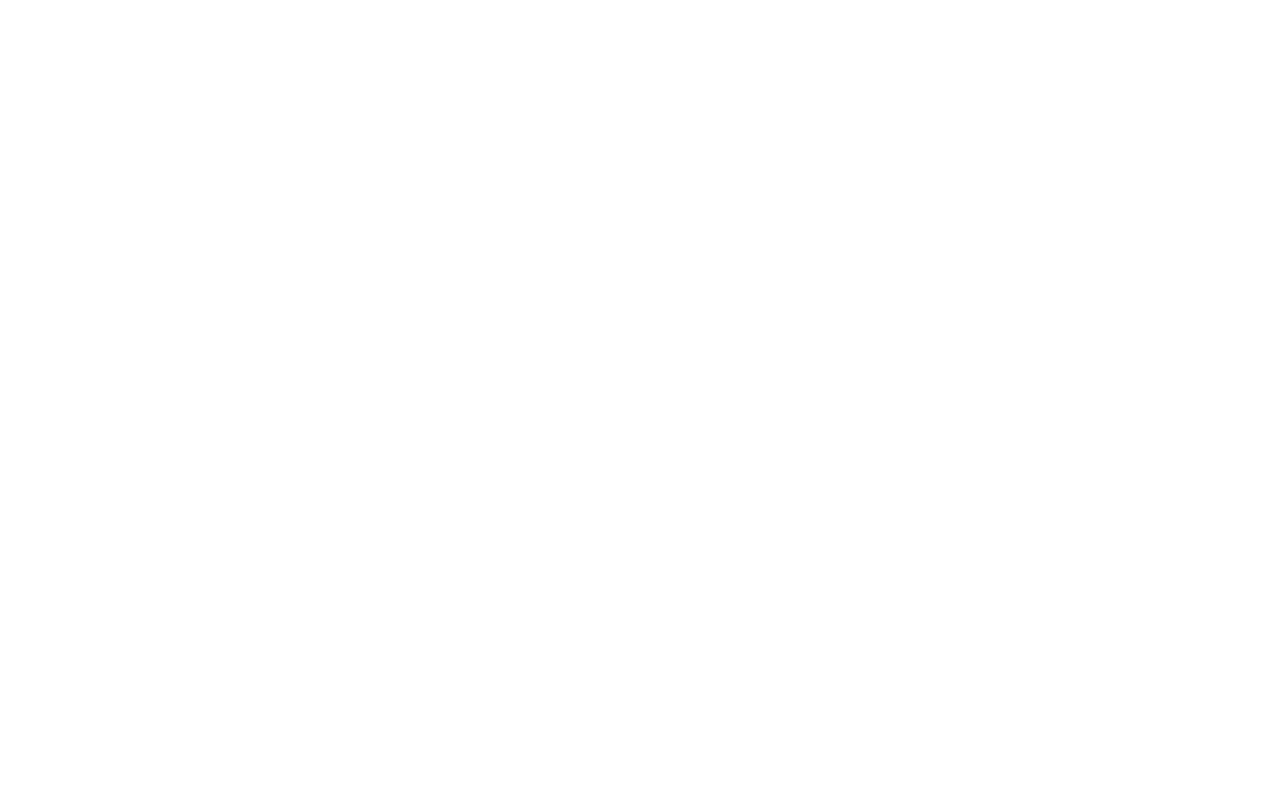
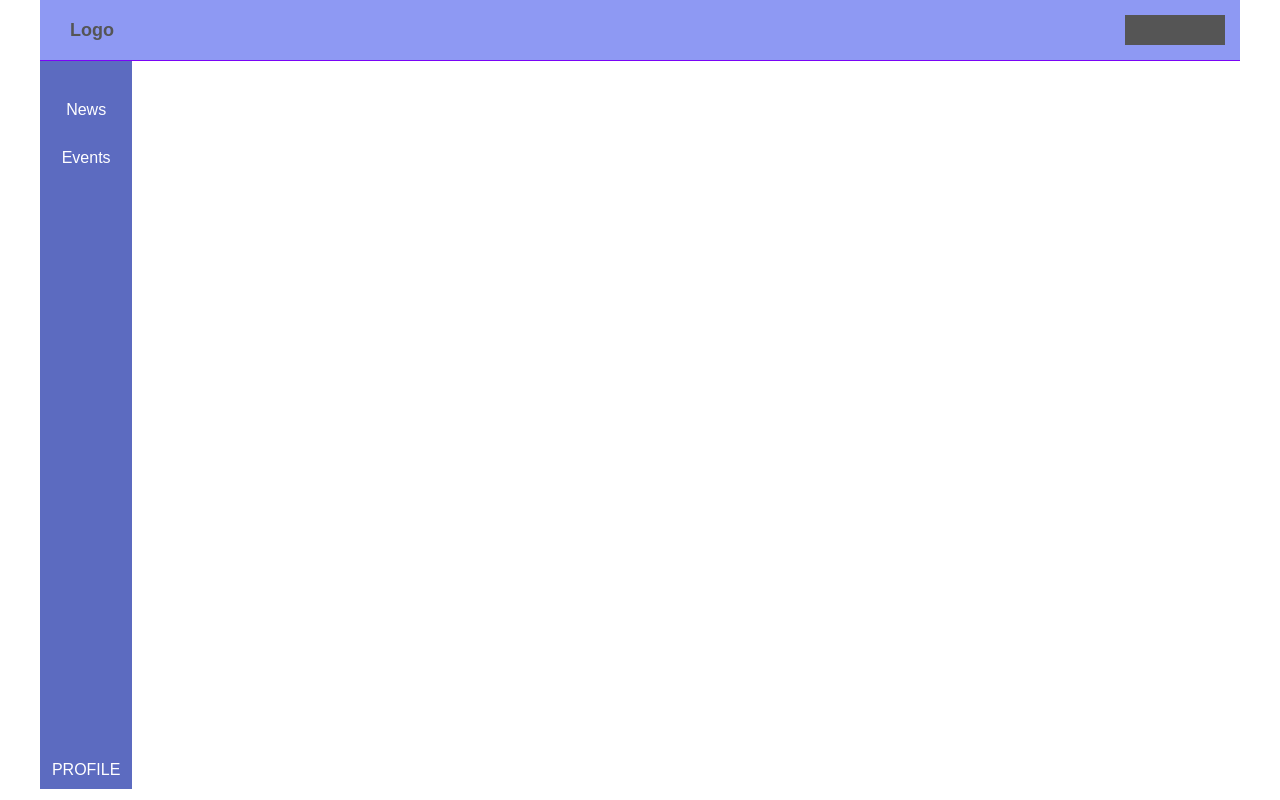
Before and after one commit to YoungKoder/ComandReactApp, a React (Create React App) app: page /content-page in a window 1280 px wide. Built offline with nearby package versions, Linux system fonts and the light colour scheme.

Commit message:
initializing content page and refactor routing

```diff
--- a/src/App.js
+++ b/src/App.js
@@ -4,9 +4,6 @@
 import SigninPage from "./components/pages/loginPages/signinPage"
 import SignupPage from "./components/pages/loginPages/signupPage"
 import ContentPage from "./components/pages/contentPage/contentPage"
-import UserProfile from "./components/pages/user/UserPage";
-import Newslist from "./components/pages/news/Newslist";
-import Eventslist from "./components/pages/events/EventsList";
 import { BrowserRouter as Router, Route} from "react-router-dom";
 
 const App = () => {
@@ -17,9 +14,6 @@
           <Route path="/sign-in" component={SigninPage} />
           <Route path="/sign-up" component={SignupPage} />
           <Route path="/content-page" component={ContentPage} />
-          <Route path="/newslist" component={Newslist} />
-          <Route path="/eventslist" component={Eventslist} />
-          <Route path="/userprofile" component={UserProfile} />
       </div>
     </Router>
   );
--- a/src/components/pages/contentPage/contentPage.css
+++ b/src/components/pages/contentPage/contentPage.css
@@ -0,0 +1,87 @@
+*{
+    margin:0;
+    padding: 0;
+    box-sizing: border-box;
+}
+a{
+    text-decoration: none;
+}
+body{
+    font-family: sans-serif;
+}
+
+.wrapper{
+    max-width: 1200px;
+    margin:0 auto;
+    height:100vh;
+    overflow: hidden;
+}
+
+/*navbar*/
+.navbar{
+    padding: 15px;
+    background: #8e99f3;
+    display: flex;
+    justify-content: space-between;
+    align-items: center;
+    border-bottom:1px solid #7a05f7;
+}
+.logo {
+    display: inline-block;
+}
+.logo a {
+    display: block;
+    font-size: 18px;
+    color:#555;
+    padding:0 15px;
+    font-weight: 600;
+}
+.user{
+    padding: 0 15px;
+    width: 100px;
+    height: 30px;
+    background: #555;
+}
+
+/*sidebar*/
+
+.sidebar{
+    display: flex;
+    position: relative;
+    width:100px;
+    height: 91vh;
+    flex-direction: column;
+    justify-content: space-between;
+    align-items: center;
+    padding: 40px 0 10px 0;
+    background: #5c6bc0
+}
+.sidebar a {
+    color:#fff;
+}
+.sidebar-nav{
+    display: block;
+
+    list-style: none;
+    text-align: center;
+    color:#8e99f3;
+}
+.sidebar-nav-item{
+    margin-bottom: 30px;
+}
+.sidebar-nav-item:last-child{
+    margin-bottom: 0px;
+}
+.profile{
+    display: inline-block;
+    text-transform: uppercase;
+}
+.main{
+    display:flex;
+}
+/*content*/
+.content{
+    width: 100%;
+    height:91vh;
+    overflow: auto;
+}
--- a/src/components/pages/contentPage/contentPage.js
+++ b/src/components/pages/contentPage/contentPage.js
@@ -1,8 +1,44 @@
 import React from "react";
+
+import "./contentPage.css";
+
+import UserProfile from "../user/UserPage";
+import Newslist from "../news/Newslist";
+import Eventslist from "../events/EventsList";
+
+import { BrowserRouter as Router, Route} from "react-router-dom";
+import { Link } from "react-router-dom";
 
 const ContentPage =()=>{
     return (
-        <h1></h1>
+        <Router>
+            <div className="wrapper">
+            <div className="navbar">
+                <div className="logo">
+                    <Link to="/content-page">Logo</Link>
+                </div>
+                <div id="user" className="user"></div>
+            </div>
+            <section className="main">
+                <aside className="sidebar">
+                    <ul className="sidebar-nav">
+                        <li className="sidebar-nav-item">
+                            <Link to="/newslist">News</Link>
+                        </li>
+                        <li className="sidebar-nav-item">
+                            <Link to ="/eventslist">Events</Link>
+                        </li>
+                    </ul>
+                    <p className="profile"><Link to="/userprofile" >profile</Link></p>
+                </aside>
+                <div className="content">
+                    <Route path="/newslist" component={Newslist} />
+                    <Route path="/eventslist" component={Eventslist} />
+                    <Route path="/userprofile" component={UserProfile} />
+                </div>
+            </section>
+        </div>
+    </Router>
     )
 }
 
--- a/src/components/pages/news/Newslist.js
+++ b/src/components/pages/news/Newslist.js
@@ -1,26 +1,10 @@
 import React from "react";
 import "./Newslist.css";
-import { Link } from "react-router-dom";
+
 
 function Newslist() {
   return (
-    <React.Fragment>
-      <aside>
-        <h3>Logo</h3>
-        <ul>
-          <Link to="/newslist">
-            <li>News</li>
-          </Link>
-          <Link to="/eventslist">
-            <li>Events</li>
-          </Link>
-          <Link to="/userprofile">
-            <li>Profile</li>
-          </Link>
-        </ul>
-      </aside>
-      <h1> NewsList</h1>
-    </React.Fragment>
+    <h1>Newslist</h1>
   );
 }
 
```
